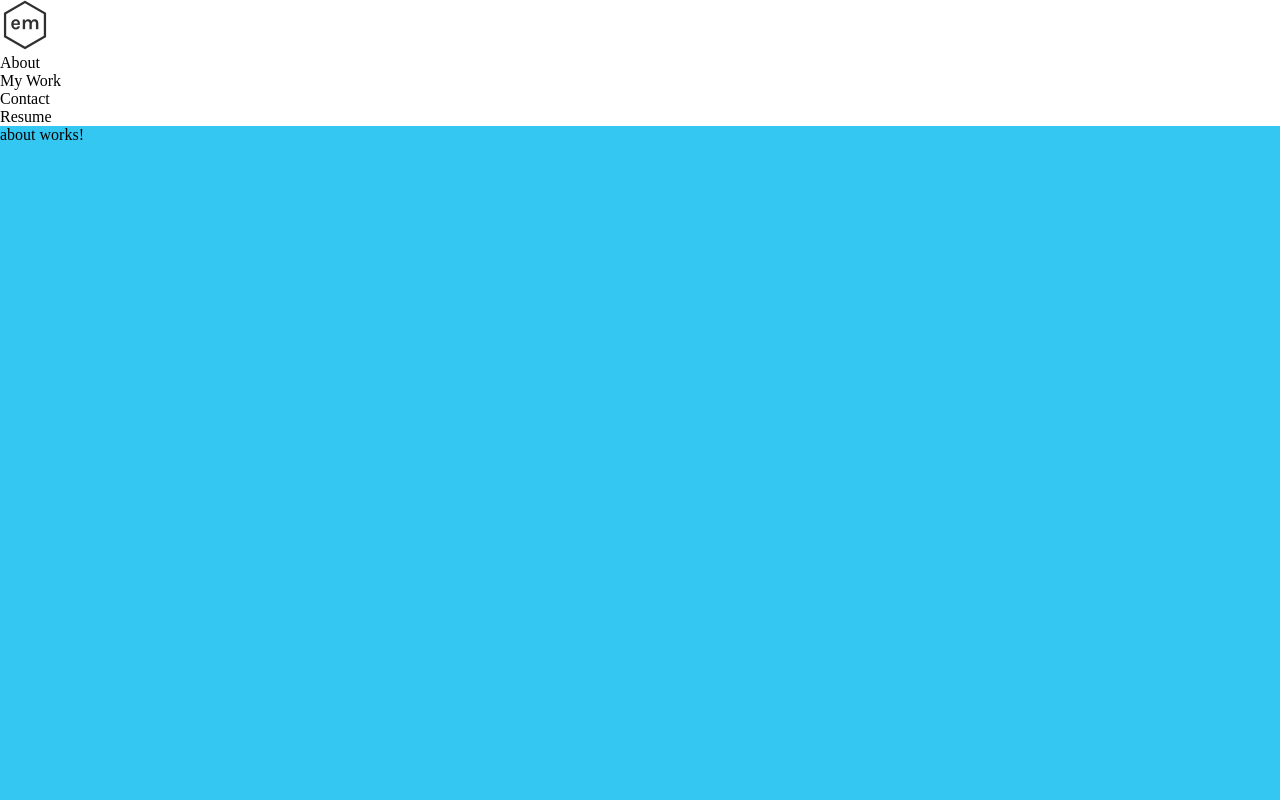
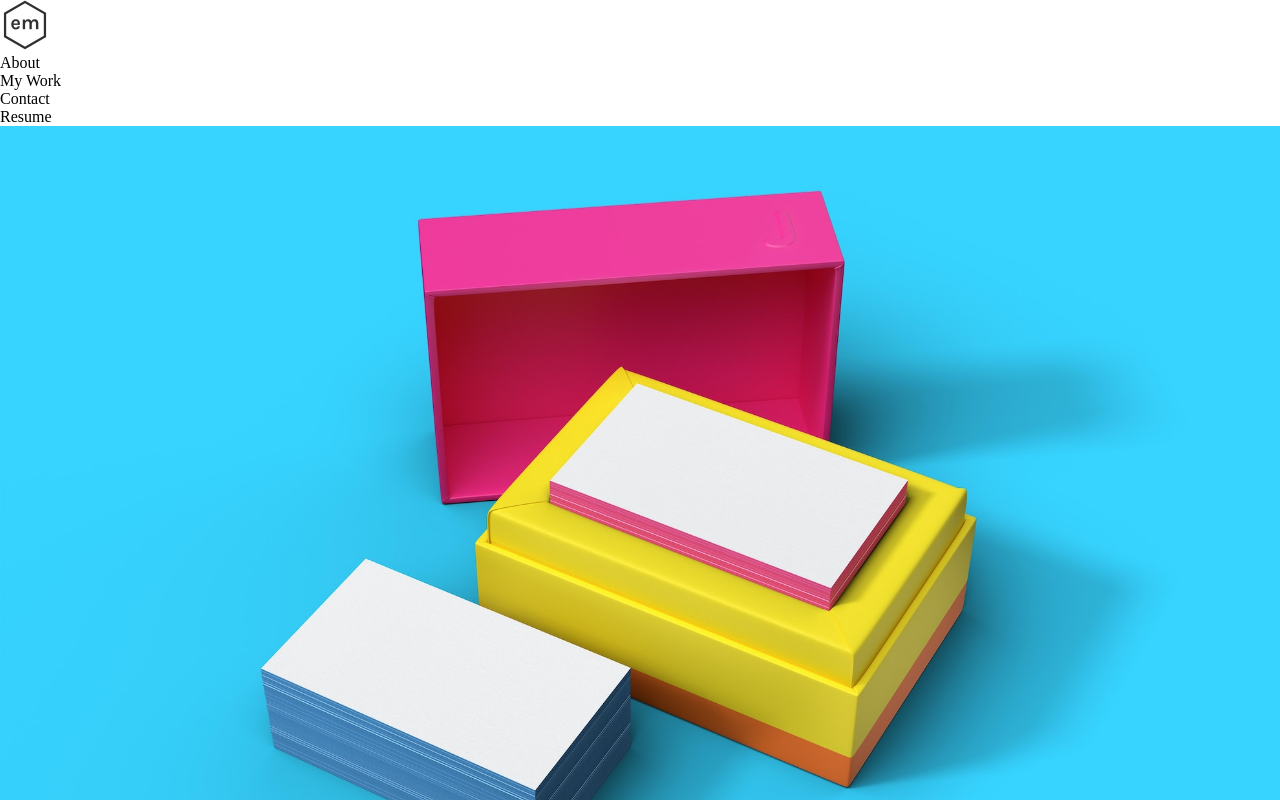
Before and after one commit to eobcre/ng-app, an Angular app: page / in a window 1280 px wide. Shown: the top 800 px of the page. Built offline with nearby package versions, Linux system fonts and the light colour scheme.

Commit message:
home component added

```diff
--- a/src/app/app.component.html
+++ b/src/app/app.component.html
@@ -1,4 +1,6 @@
 <app-header></app-header>
+
+<app-home></app-home>
 
 <section id="about">
   <app-about></app-about>
```
